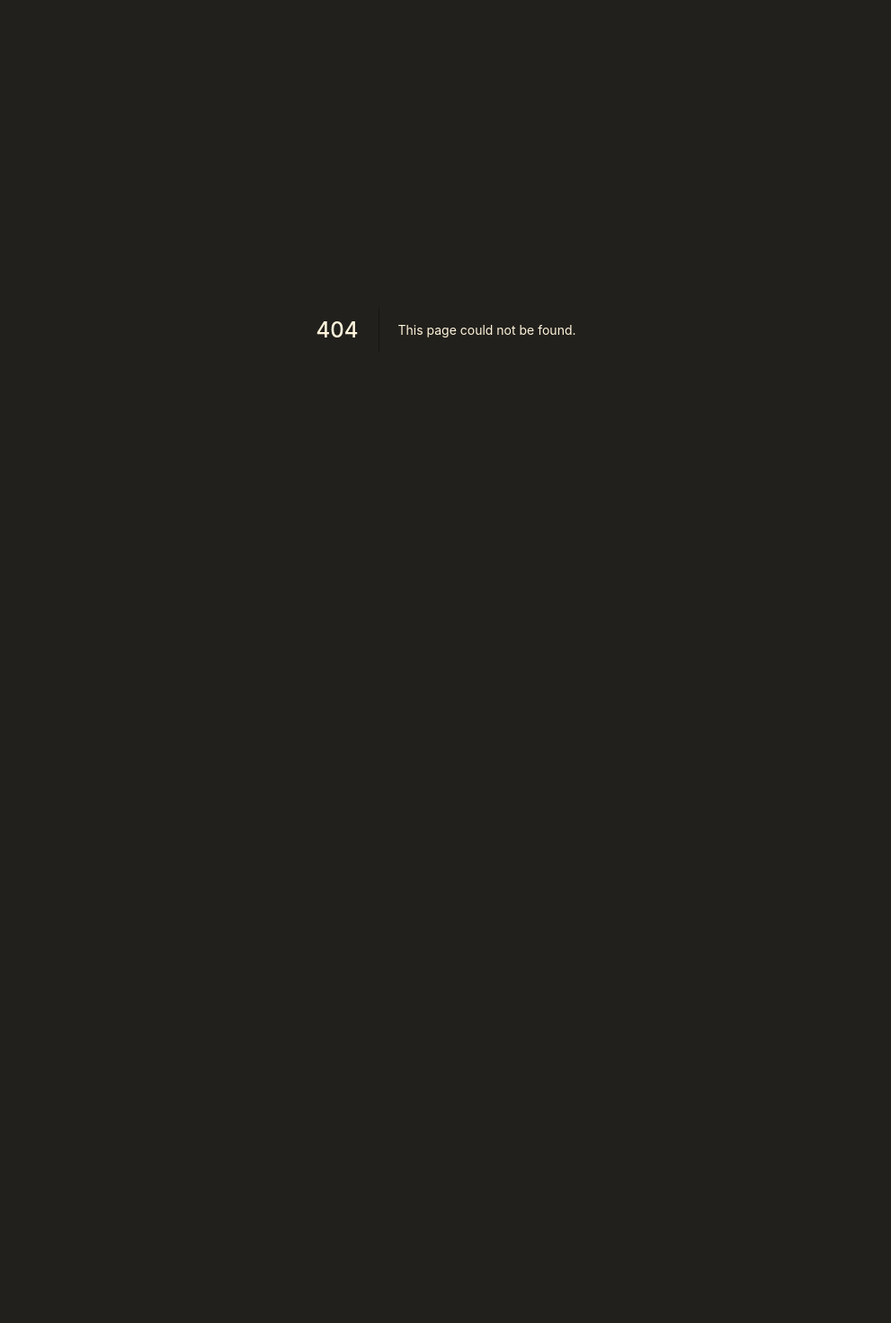
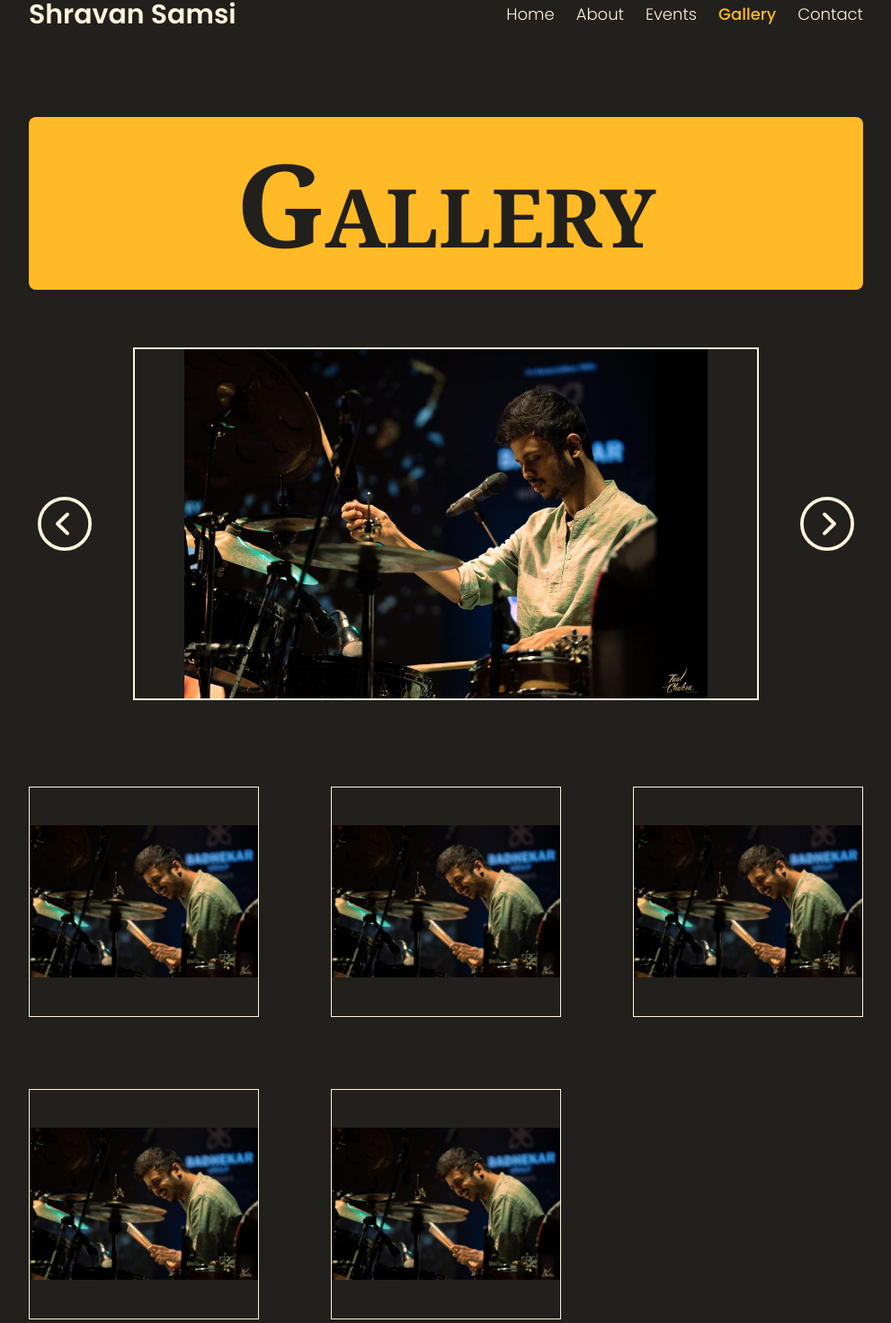
Before and after one commit to NeeshSamsi/shravansamsi, a Next.js app: page /gallery in a window 1280 px wide. Before the commit this address had no page. Shown: the part 34-1504 px from the top of the page at 90% size, without its empty margins (144-1135 px from the left). Before the commit the page ends 800 px from the top, so only its background shows below. Built offline with nearby package versions, Linux system fonts and the light colour scheme; what tailwind-hamburgers would draw is missing.

Commit message:
feat: Desktop gallery page w/ functioning carousel

```diff
--- /dev/null
+++ b/pages/gallery.tsx
@@ -0,0 +1,123 @@
+import { NextPage } from "next";
+
+import { useSwiper, Swiper, SwiperSlide } from "swiper/react";
+import { Navigation, Autoplay } from "swiper";
+import "swiper/css";
+import "swiper/css/navigation";
+
+import CarouselImage from "../components/CarouselImage";
+import Footer from "../components/Footer";
+import GalleryImage from "../components/GalleryImage";
+import CircleCaret from "../components/Icons/CircleCaret";
+import Navbar from "../components/Navbar";
+import { useRef } from "react";
+
+const SwiperButtonPrev = () => {
+  const swiper = useSwiper();
+
+  return (
+    <div
+      className="h-20 rotate-180 cursor-pointer transition-all hover:text-accent"
+      onClick={() => swiper.slidePrev()}
+    >
+      <CircleCaret />
+    </div>
+  );
+};
+const SwiperButtonNext = () => {
+  const swiper = useSwiper();
+
+  return (
+    <div
+      className="h-20 cursor-pointer transition-all hover:text-accent"
+      onClick={() => swiper.slideNext()}
+    >
+      <CircleCaret />
+    </div>
+  );
+};
+
+const Gallery: NextPage = () => {
+  const swiper = useSwiper();
+
+  const prevRef = useRef<HTMLDivElement>(null);
+  const nextRef = useRef<HTMLDivElement>(null);
+
+  return (
+    <>
+      <Navbar />
+
+      <main className="px-4 pt-16 pb-24 sm:px-8 md:px-12 lg:px-32 xl:px-44 2xl:px-56 3xl:mx-auto 3xl:max-w-[144rem] 3xl:px-0">
+        <h1 className="font-smallcaps mb-16 rounded-lg bg-accent py-8 text-center font-serif text-6xl font-bold text-dark xl:text-9xl">
+          Gallery
+        </h1>
+
+        <section
+          role="Image carousel slideshow"
+          className="mb-24 flex items-center justify-between"
+        >
+          {/* <SwiperButtonPrev /> */}
+          <div
+            className="h-20 rotate-180 cursor-pointer transition-all hover:text-accent"
+            // onClick={() => swiper.slidePrev()}
+            ref={prevRef}
+          >
+            <CircleCaret />
+          </div>
+          <Swiper
+            className="relative aspect-video w-3/4 border-2 border-light"
+            modules={[Navigation, Autoplay]}
+            slidesPerView={1}
+            loop
+            autoplay={{
+              delay: 5000,
+              pauseOnMouseEnter: true,
+            }}
+            // navigation={{
+            //   prevEl: prevRef.current ? prevRef.current : undefined,
+            //   nextEl: nextRef.current ? nextRef.current : undefined,
+            // }}
+            onInit={(swiper) => {
+              // @ts-ignore
+              swiper.params.navigation.prevEl = prevRef.current;
+              // @ts-ignore
+              swiper.params.navigation.nextEl = nextRef.current;
+              swiper.navigation.init();
+              swiper.navigation.update();
+            }}
+          >
+            <SwiperSlide>
+              <CarouselImage />
+            </SwiperSlide>
+            <SwiperSlide>
+              <CarouselImage />
+            </SwiperSlide>
+            <SwiperSlide>
+              <CarouselImage />
+            </SwiperSlide>
+          </Swiper>
+          {/* <SwiperButtonNext /> */}
+          <div
+            className="h-20 cursor-pointer transition-all hover:text-accent"
+            // onClick={() => swiper.slideNext()}
+            ref={nextRef}
+          >
+            <CircleCaret />
+          </div>
+        </section>
+
+        <section role="Gallery" className="grid grid-cols-3 gap-20">
+          <GalleryImage />
+          <GalleryImage />
+          <GalleryImage />
+          <GalleryImage />
+          <GalleryImage />
+        </section>
+      </main>
+
+      <Footer />
+    </>
+  );
+};
+
+export default Gallery;
```
